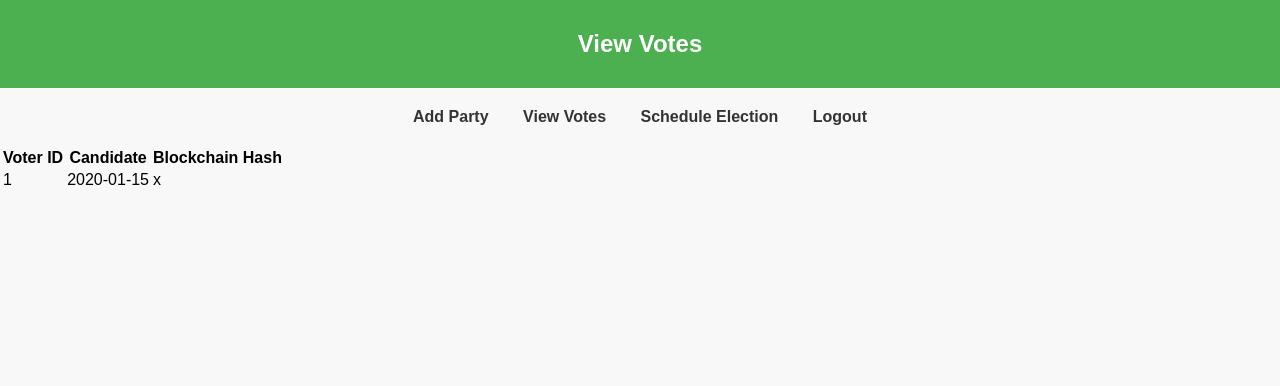
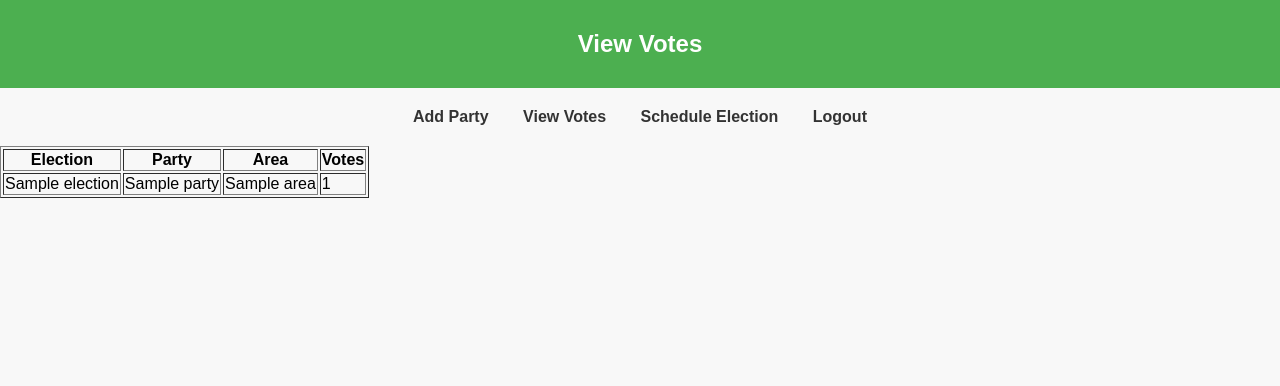
Before and after one commit to DhanuBagal/EVoting-System-Using-Blockchain-and-Face-Recognition, a Flask app: template templates/view_votes.html in a window 1280 px wide. Shown: the top 386 px of the page. Run offline with Flask 3, Linux system fonts and the light colour scheme; the template is opened without the code that fills it: most values are stand-ins (such as "Sample title", 1, 10 or a date in 2020).

Commit message:
Update view_votes.html final commit

```diff
--- a/templates/view_votes.html
+++ b/templates/view_votes.html
@@ -17,23 +17,34 @@
         <a href="{{ url_for('logout') }}">Logout</a> <!-- Logout link -->
     </nav>
 
-    <table>
+    <!-- Message if no votes are found -->
+    {% if message %}
+        <p>{{ message }}</p>
+    {% else %}
+        <table border="1">
             <thead>
                 <tr>
-                <th>Voter ID</th>
-                <th>Candidate</th>
-                <th>Blockchain Hash</th>
+                    <th>Election</th>
+                    <th>Party</th>
+                    <th>Area</th>
+                    <th>Votes</th>
                 </tr>
             </thead>
             <tbody>
-            {% for vote in votes %}
+                {% for election, parties in vote_counts.items() %}
+                    {% for party, data in parties.items() %}
+                        {% for area, count in data['areas'].items() %}
                             <tr>
-                <td>{{ vote.user_id }}</td>
-                <td>{{ vote.candidate }}</td>
-                <td>{{ vote.blockchain_hash }}</td>
+                                <td>{{ election }}</td>
+                                <td>{{ party }}</td>
+                                <td>{{ area }}</td>
+                                <td>{{ count }}</td>
                             </tr>
+                        {% endfor %}
+                    {% endfor %}
                 {% endfor %}
             </tbody>
         </table>
+    {% endif %}
 </body>
 </html>
```
Lines whose indentation alone changed are shown as unchanged.
